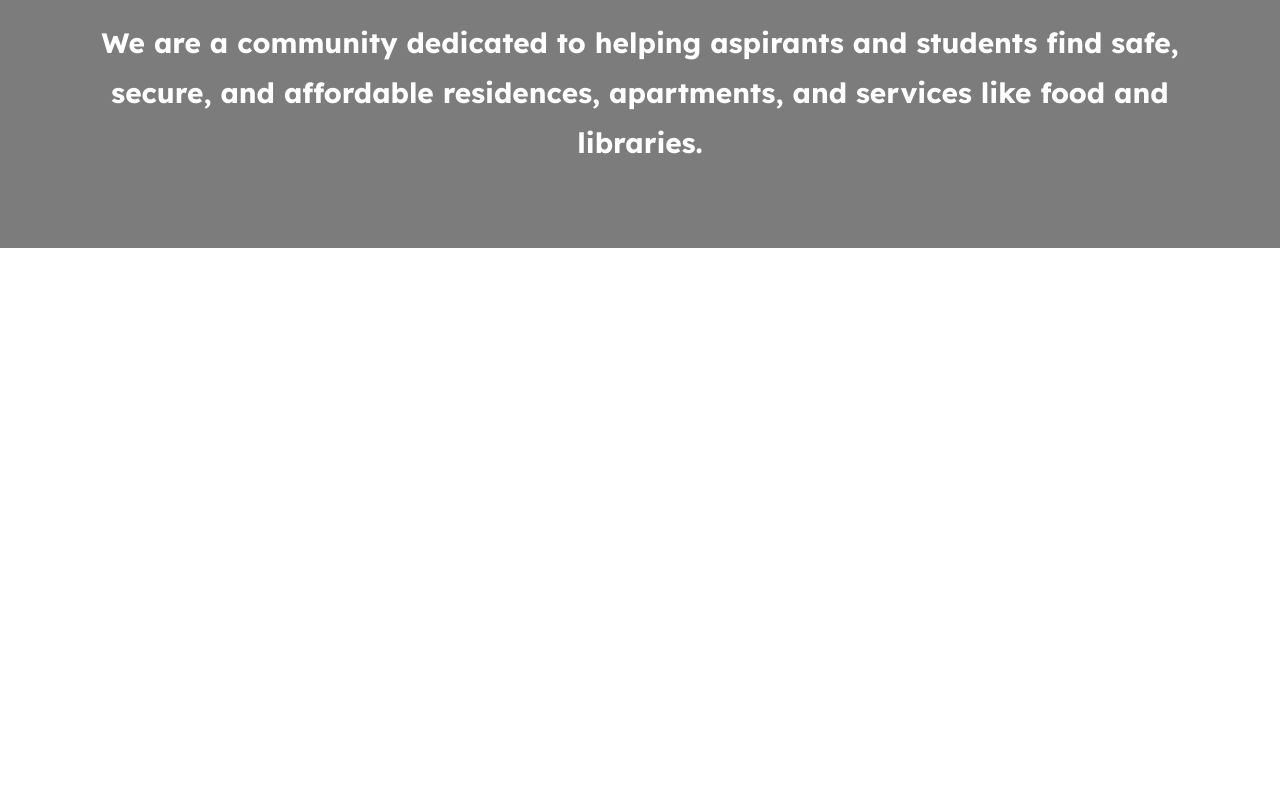
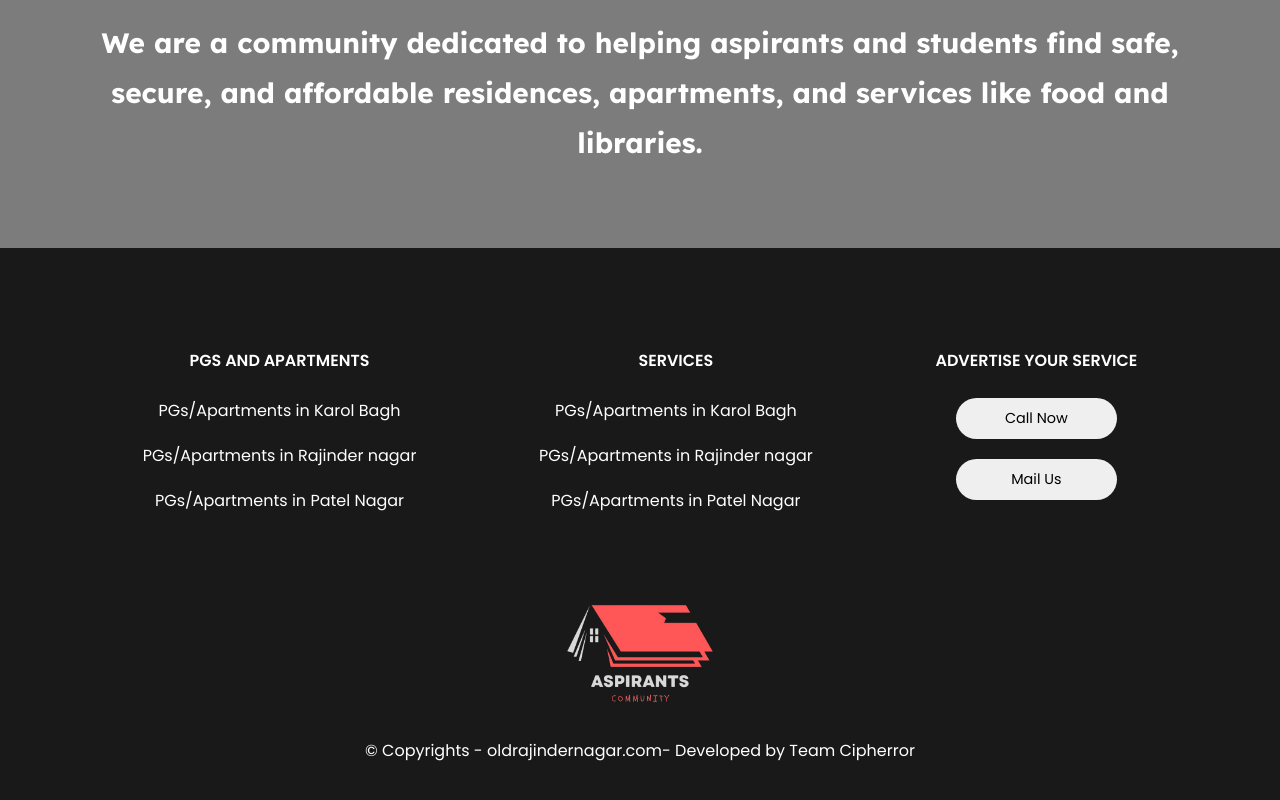
Before and after one commit to rishidholkheria/Aspirants-Community, a React (Create React App) app: page / in a window 1280 px wide. Shown: the part 2608-3408 px from the top of the page. Before the commit the page ends 2856 px from the top, so only its background shows below. Built offline with nearby package versions, Linux system fonts and the light colour scheme; the HTML template or start-up script is replaced by a standard one.

Commit message:
Footer Added

```diff
--- a/src/App.js
+++ b/src/App.js
@@ -68,7 +68,7 @@ function App() {
             />
           </Routes>
         </div>
-        {/* <Footer /> */}
+        <Footer />
       </div>
     </Router>
   );
--- a/src/components/Footer/Footer.css
+++ b/src/components/Footer/Footer.css
@@ -1,12 +1,10 @@
 .footer {
-  width: 100%;
-  max-width: 100%;
+  width: 100vw;
   /* border: 2px solid red; */
   background-color: #191919;
   bottom: 0;
   padding: 40px 0;
   color: white;
-  overflow: hidden;
 }
 
 .footerLogo {
@@ -37,8 +35,7 @@
 
 .quickLinks p {
   width: 100%;
-  font-size: 1.5rem;
-  font-family: josefin sans;
+  font-size: 1rem;
   padding-bottom: 15px;
   font-weight: 600;
   text-transform: uppercase;
@@ -78,7 +75,7 @@
   width: 100%;
   display: flex;
   justify-content: center;
-  padding: 25px;
+  padding: 5px;
 }
 
 .copyrights,
--- a/src/components/Footer/Footer.jsx
+++ b/src/components/Footer/Footer.jsx
@@ -1,11 +1,10 @@
-import React from 'react'
-import "./Footer.css"
-import ORN2 from "../../assets/ORN2.jpeg"
+import React from "react";
+import "./Footer.css";
+import Logo from "../../assets/logo.png";
 
 const Footer = () => {
   return (
     <div className="footer">
-
       <div className="footerContent">
         <div className="quickLinks">
           <p>PGs and Apartments</p>
@@ -28,20 +27,18 @@ const Footer = () => {
         <div className="quickLinks">
           <p>Advertise your service</p>
           <div className="adcontactbtns">
-                        <a href="tel: 9871915608">
+            <a href="">
               <button>Call Now</button>
             </a>
             <a href="mailto: orn.connect@gmail.com">
               <button>Mail Us</button>
             </a>
-
           </div>
         </div>
       </div>
 
-
       <div className="footerLogo">
-                <img id="footerLogo" src={ORN2} alt="logo" />
+        <img id="footerLogo" src={Logo} alt="logo" />
       </div>
 
       <div className="cwdev">
@@ -49,7 +46,7 @@ const Footer = () => {
         <p className="aboutDev"> - Developed by Team Cipherror</p>
       </div>
     </div>
-    )
-}
+  );
+};
 
-export default Footer
+export default Footer;
```
Also changed, not shown: src/pages/HomePage/Home.jsx (+0 -28 lines). Lines whose indentation alone changed are shown as unchanged.
